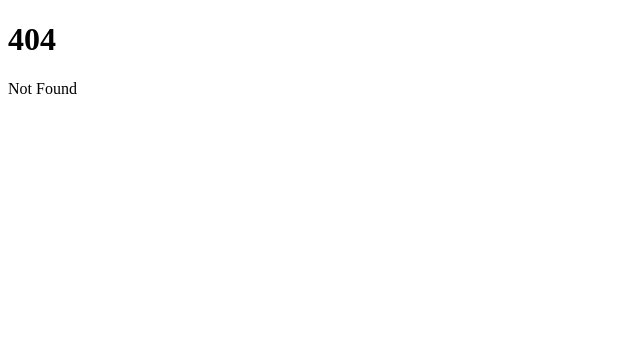
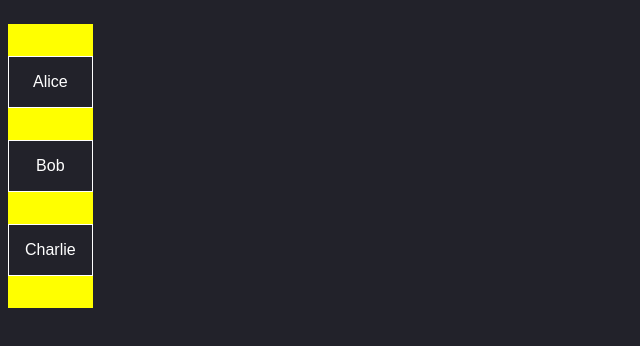
Before and after one commit to retrotheft/dnd-master, a SvelteKit app: page /move in a window 1280 px wide. Before the commit this address had no page. Shown: the top 346 px of the page, without its empty margins (0-640 px from the left). Built offline with nearby package versions, Linux system fonts and the light colour scheme.

Commit message:
added move route with example reorderable list

```diff
--- /dev/null
+++ b/src/routes/move/+page.svelte
@@ -0,0 +1,17 @@
+<script lang="ts">
+   import '../../app.css'
+   import OLMovable from "./_components/OLMovable.svelte"
+   import Item from "./_components/Item.svelte";
+
+   const array = $state([
+      { name: "Alice" },
+      { name: "Bob" },
+      { name: "Charlie" }
+   ]);
+</script>
+
+<OLMovable {array}>
+   {#snippet listItem(item: any)}
+      <Item {item} />
+   {/snippet}
+</OLMovable>
--- /dev/null
+++ b/src/routes/move/_components/Item.svelte
@@ -0,0 +1,17 @@
+<script lang="ts">
+   import dnd from "$lib/core.js";
+
+   let { item } = $props()
+</script>
+
+<div {@attach dnd.draggable(item)}>
+   {item.name}
+</div>
+
+<style>
+   div {
+      border: 1px solid white;
+      padding: 1em;
+      text-align: center;
+   }
+</style>
--- /dev/null
+++ b/src/routes/move/_components/LIMove.svelte
@@ -0,0 +1,21 @@
+<script lang="ts">
+   import dnd from '$lib/core.js'
+
+   let { callback, children = undefined } = $props()
+
+   const moveZone = dnd.dropzone(data =>
+      callback(data)
+   )
+</script>
+
+<div {@attach moveZone}>
+   {@render children?.()}
+</div>
+
+<style>
+   div {
+      /*border: 1px solid white;*/
+      background-color: yellow;
+      height: 2em;
+   }
+</style>
--- /dev/null
+++ b/src/routes/move/_components/OLMovable.svelte
@@ -0,0 +1,42 @@
+<script lang="ts">
+   import { type Snippet } from "svelte";
+   import LIMove from "./LIMove.svelte";
+
+   let { listItem, array }: { listItem: Snippet<[any]>; array: any[] } = $props();
+
+   function moveItem(itemToMove: any, targetItem: any, offset: number) {
+      const fromIndex = array.indexOf(itemToMove);
+      const targetIndex = array.indexOf(targetItem);
+      if (fromIndex === -1 || targetIndex === -1) return;
+
+      const [element] = array.splice(fromIndex, 1);
+      const newTargetIndex = fromIndex < targetIndex
+         ? targetIndex - 1 + offset
+         : targetIndex + offset;
+      array.splice(newTargetIndex, 0, element);
+   }
+
+   const moveBefore = (itemToMove: any, targetItem: any) =>
+      moveItem(itemToMove, targetItem, 0);
+
+   const moveAfter = (itemToMove: any, targetItem: any) =>
+      moveItem(itemToMove, targetItem, 1);
+</script>
+
+<ol>
+   {#each array as item}
+      <LIMove callback={(draggedItem: any) => moveBefore(draggedItem, item)} />
+      <li>{@render listItem(item)}</li>
+   {/each}
+   <LIMove callback={(draggedItem: any) => moveAfter(draggedItem, array.at(-1))} />
+</ol>
+
+<style>
+   ol {
+      padding-inline-start: 0;
+      display: inline-grid;
+   }
+   li {
+      list-style-type: none;
+   }
+</style>
```
